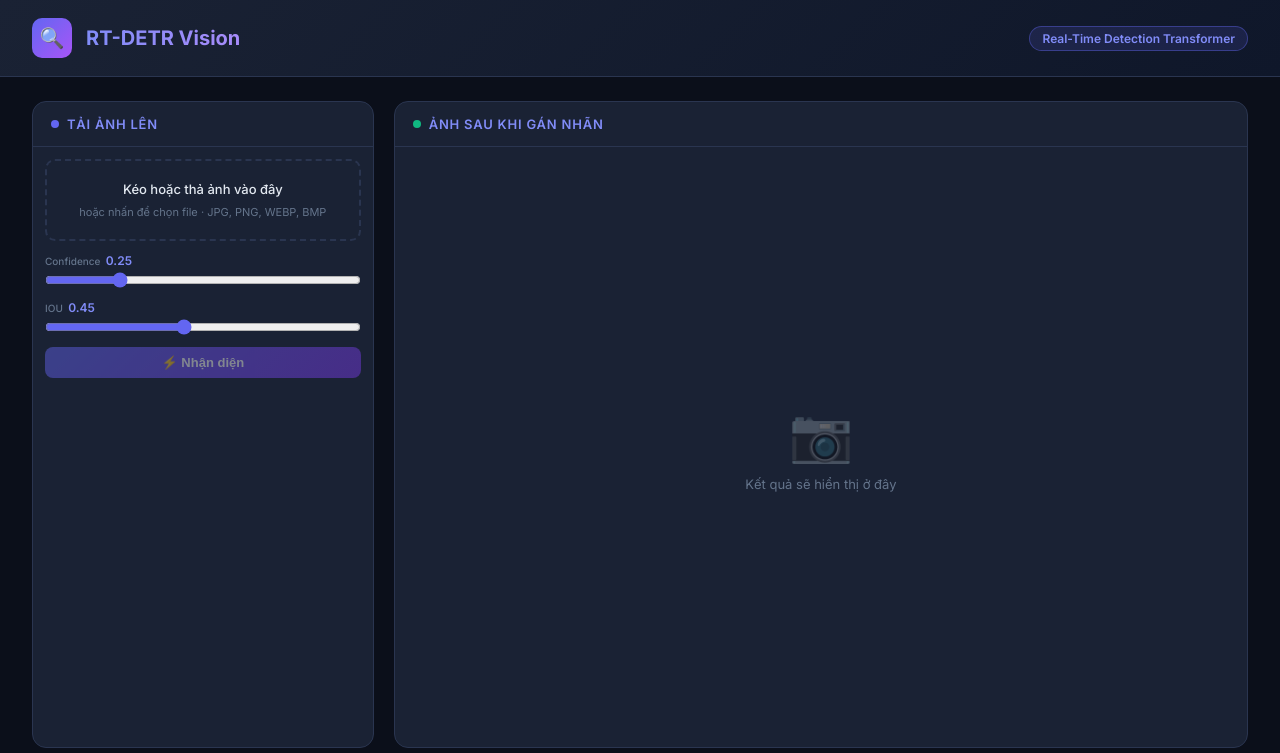
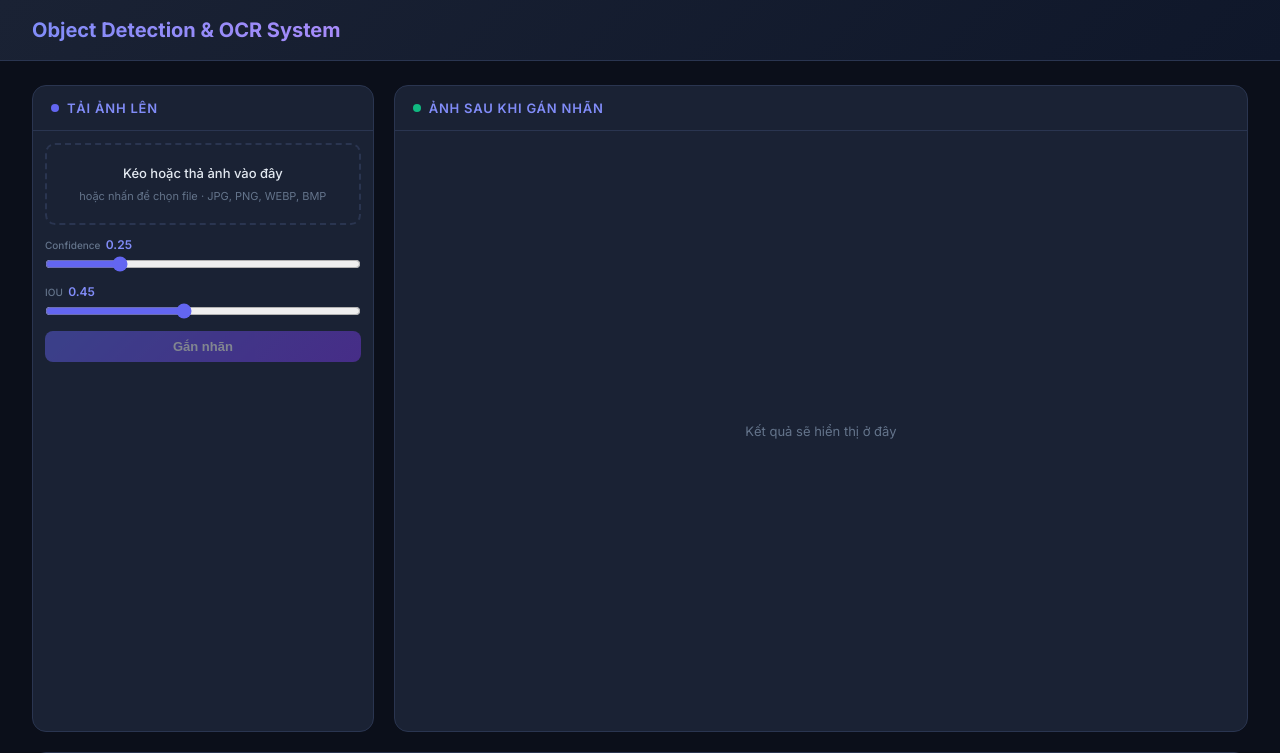
Before and after one commit to tuanahkieu/Object-Detection-OCR-System, a Flask app: page / in a window 1280 px wide. Shown: the top 753 px of the page. Run offline with Flask 3, Linux system fonts and the light colour scheme.

Commit message:
TAK sửa

```diff
--- a/templates/index.html
+++ b/templates/index.html
@@ -12,9 +12,7 @@
 
 <!-- ── Header ──────────────────────────────────────────────────────────── -->
 <header>
-  <div class="logo-icon">🔍</div>
-  <h1>RT-DETR Vision</h1>
-  <span class="badge">Real-Time Detection Transformer</span>
+  <h1>Object Detection & OCR System</h1>
 </header>
 
 <!-- ── Main ────────────────────────────────────────────────────────────── -->
@@ -51,7 +49,7 @@
       </div>
       <button id="btn-predict" onclick="runPredict()" disabled>
         <span class="spinner" id="spinner"></span>
-        <span id="btn-text">⚡ Nhận diện</span>
+        <span id="btn-text">Gắn nhãn</span>
       </button>
     </div>
   </div>
@@ -64,7 +62,6 @@
     </div>
     <div id="result-body">
       <div id="placeholder">
-        <div class="ph-icon">📷</div>
         <p>Kết quả sẽ hiển thị ở đây</p>
       </div>
       <img id="result-img" src="" alt="Annotated Result" />
@@ -81,10 +78,6 @@
       <div class="stat-chip">
         <span class="label">Phát hiện</span>
         <span class="val" id="stat-count">—</span>
-      </div>
-      <div class="stat-chip">
-        <span class="label">Kích thước</span>
-        <span class="val" id="stat-size">—</span>
       </div>
     </div>
   </div>
```
